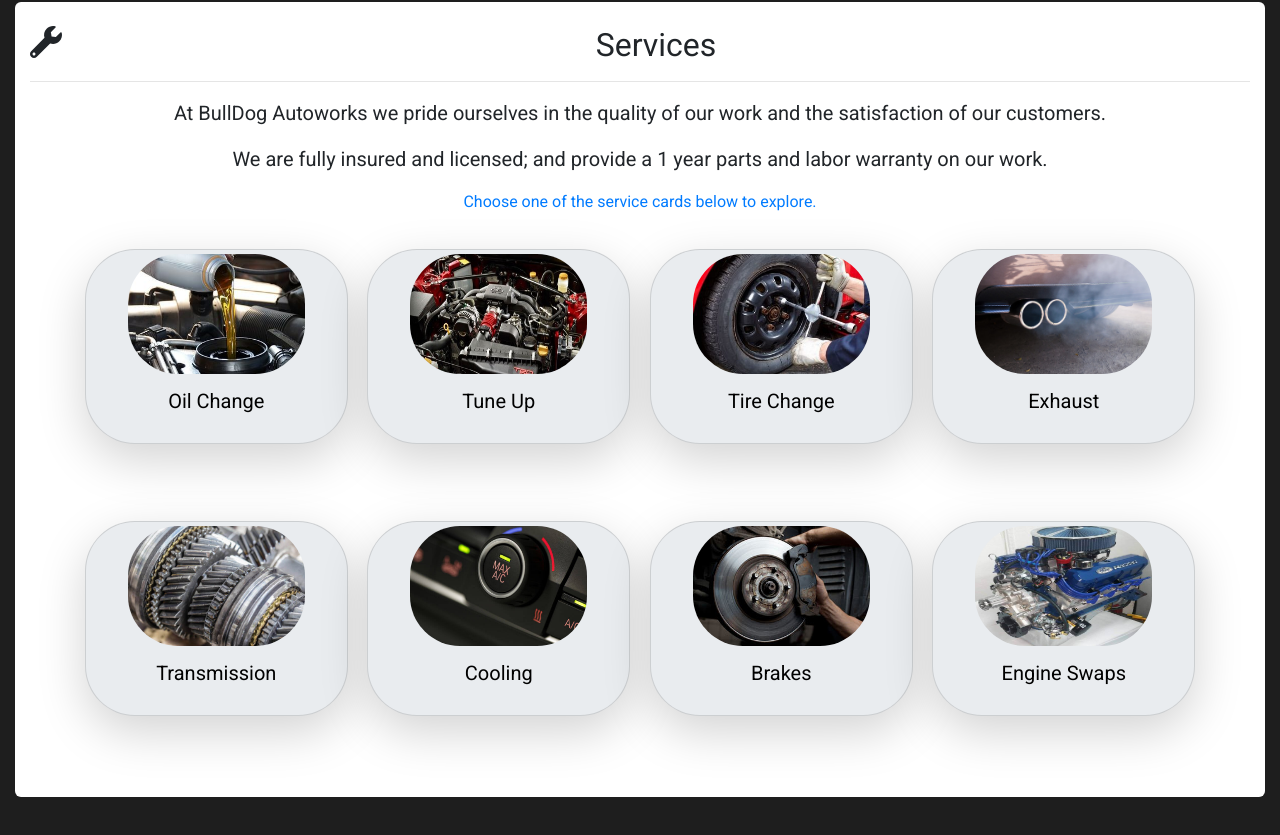
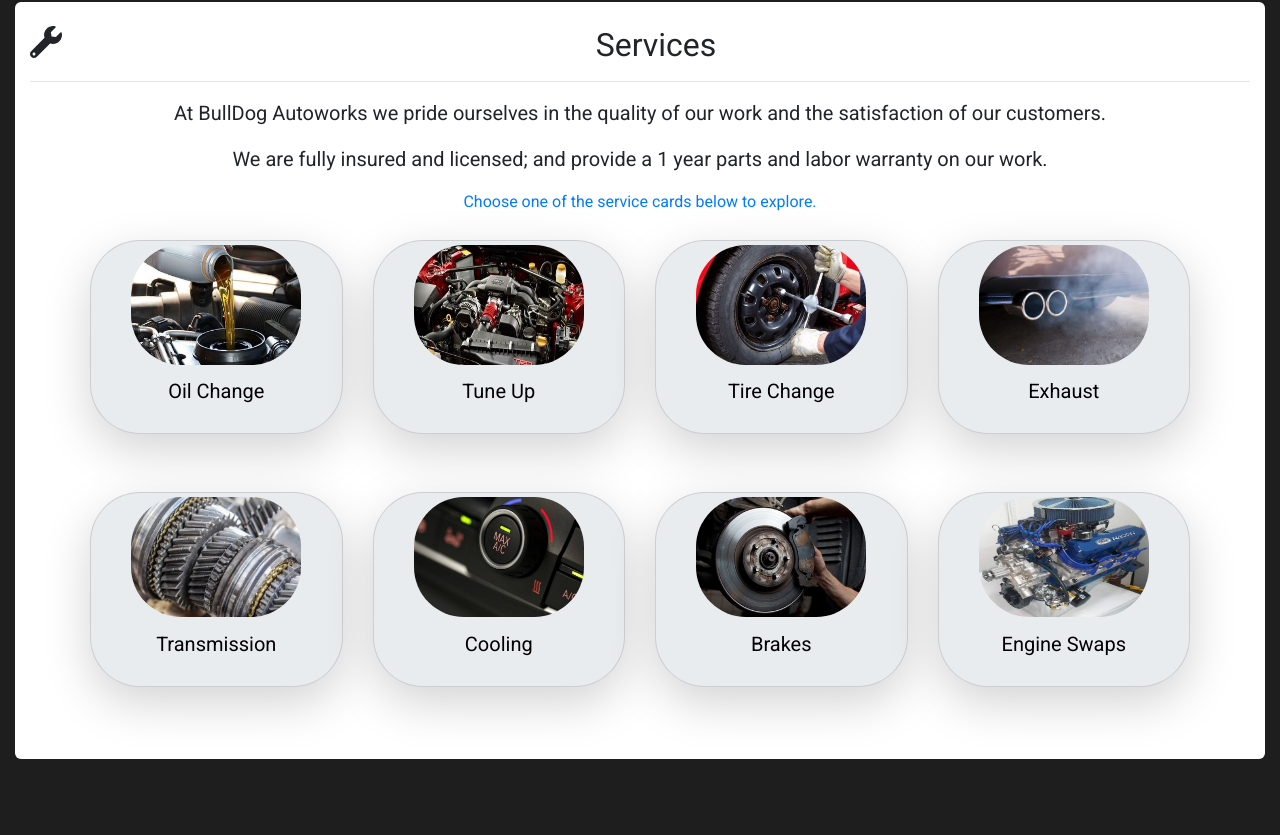
Before and after one commit to ChristopherTrimboli/bulldog-autowork, a plain HTML site: page index.html in a window 1280 px wide. Shown: the part 2427-3262 px from the top of the page. After the commit the page ends 3234 px from the top, so only its background shows below. Drawn offline with nearby package versions, Linux system fonts and the light colour scheme; some packages are replaced by stand-ins of ours.

Commit message:
css cleanup

```diff
--- a/css/index.css
+++ b/css/index.css
@@ -2,7 +2,6 @@ html {
     font-family: Roboto, sans-serif;
     overflow-wrap:break-word;
 }
-
 body {
     height: 100%;
     margin-top: 70px;
--- a/index.html
+++ b/index.html
@@ -19,7 +19,6 @@
         window.dataLayer = window.dataLayer || [];
         function gtag(){dataLayer.push(arguments);}
         gtag('js', new Date());
-
         gtag('config', 'UA-114288411-1');
     </script>
 </head>
@@ -332,8 +331,8 @@
                     </div>
                 </div>
                 <div class="row serviceCardRow">
-                    <div class="col-lg-3 col-md-3 col-sm-6 col-xs-3" style="padding: 0.85%;">
-                        <a href="services/oilchange.html" style="color: inherit; text-decoration: none;">
+                    <div class="col-lg-3 col-md-3 col-sm-6 col-xs-3">
+                        <a href="services/oilchange.html" style="text-decoration: none;">
                             <div class="card shadow-lg p-1 mb-5">
                                 <img class="b-lazy service" src="images/loading.png" data-src="images/changeoil.jpg" alt="Card image cap">
                                 <div class="card-body">
@@ -342,8 +341,8 @@
                             </div>
                         </a>
                     </div>
-                    <div class="col-lg-3 col-md-3 col-sm-6 col-xs-3" style="padding: 0.85%;">
-                        <a href="services/tuneup.html" style="color: inherit; text-decoration: none;">
+                    <div class="col-lg-3 col-md-3 col-sm-6 col-xs-3">
+                        <a href="services/tuneup.html" style="text-decoration: none;">
                             <div class="card shadow-lg p-1 mb-5">
                                 <img class="b-lazy service" src="images/loading.png" data-src="images/tuneup.jpg" alt="Card image cap">
                                 <div class="card-body">
@@ -352,8 +351,8 @@
                             </div>
                         </a>
                     </div>
-                    <div class="col-lg-3 col-md-3 col-sm-6 col-xs-3" style="padding: 0.85%;">
-                        <a href="services/tirechange.html" style="color: #2A92F5; text-decoration: none;">
+                    <div class="col-lg-3 col-md-3 col-sm-6 col-xs-3">
+                        <a href="services/tirechange.html" style="text-decoration: none;">
                             <div class="card shadow-lg p-1 mb-5">
                                 <img class="b-lazy service" src="images/loading.png" data-src="images/change-tire.jpg" alt="Card image cap">
                                 <div class="card-body">
@@ -362,8 +361,8 @@
                             </div>
                         </a>
                     </div>
-                    <div class="col-lg-3 col-md-3 col-sm-6 col-xs-3" style="padding: 0.85%;">
-                        <a href="services/exhaust.html" style="color: inherit; text-decoration: none;">
+                    <div class="col-lg-3 col-md-3 col-sm-6 col-xs-3">
+                        <a href="services/exhaust.html" style="text-decoration: none;">
                             <div class="card shadow-lg p-1 mb-5">
                                 <img class="b-lazy service" src="images/loading.png" data-src="images/exhaust.jpg" alt="Card image cap">
                                 <div class="card-body">
@@ -375,8 +374,8 @@
                 </div>
 
                 <div class="row serviceCardRow">
-                    <div class="col-lg-3 col-md-3 col-sm-6 col-xs-6" style="padding: 0.85%;">
-                        <a href="services/transmission.html" style="color: inherit; text-decoration: none;">
+                    <div class="col-lg-3 col-md-3 col-sm-6 col-xs-6">
+                        <a href="services/transmission.html" style="text-decoration: none;">
                         <div class="card shadow-lg p-1 mb-5">
                             <img class="b-lazy service" src="images/loading.png" data-src="images/transmission.jpg" alt="Card image cap">
                             <div class="card-body">
@@ -385,8 +384,8 @@
                         </div>
                         </a>
                     </div>
-                    <div class="col-lg-3 col-md-3 col-sm-6 col-xs-6" style="padding: 0.85%;">
-                        <a href="services/cooling.html" style="color: inherit; text-decoration: none;">
+                    <div class="col-lg-3 col-md-3 col-sm-6 col-xs-6">
+                        <a href="services/cooling.html" style="text-decoration: none;">
                         <div class="card shadow-lg p-1 mb-5">
                             <img class="b-lazy service" src="images/loading.png" data-src="images/cooling.jpg" alt="Card image cap">
                             <div class="card-body">
@@ -395,8 +394,8 @@
                         </div>
                         </a>
                     </div>
-                    <div class="col-lg-3 col-md-3 col-sm-6 col-xs-6" style="padding: 0.85%;">
-                        <a href="services/brakes.html" style="color: inherit; text-decoration: none;">
+                    <div class="col-lg-3 col-md-3 col-sm-6 col-xs-6">
+                        <a href="services/brakes.html" style="text-decoration: none;">
                         <div class="card shadow-lg p-1 mb-5">
                             <img class="b-lazy service" src="images/loading.png" data-src="images/brakes.jpg" alt="Card image cap">
                             <div class="card-body">
@@ -405,8 +404,8 @@
                         </div>
                         </a>
                     </div>
-                    <div class="col-lg-3 col-md-3 col-sm-6 col-xs-6" style="padding: 0.85%;">
-                        <a href="services/engineReplacement.html" style="color: inherit; text-decoration: none;">
+                    <div class="col-lg-3 col-md-3 col-sm-6 col-xs-6">
+                        <a href="services/engineReplacement.html" style="text-decoration: none;">
                             <div class="card shadow-lg p-1 mb-5">
                                 <img class="b-lazy service" src="images/loading.png" data-src="images/engineservice.jpg" alt="Card image cap">
                                 <div class="card-body">
--- a/services/services.css
+++ b/services/services.css
@@ -2,7 +2,6 @@ html {
     font-family: Roboto, sans-serif;
     overflow-wrap:break-word;
 }
-
 body {
     height: 100%;
     margin-top: 70px;
```
